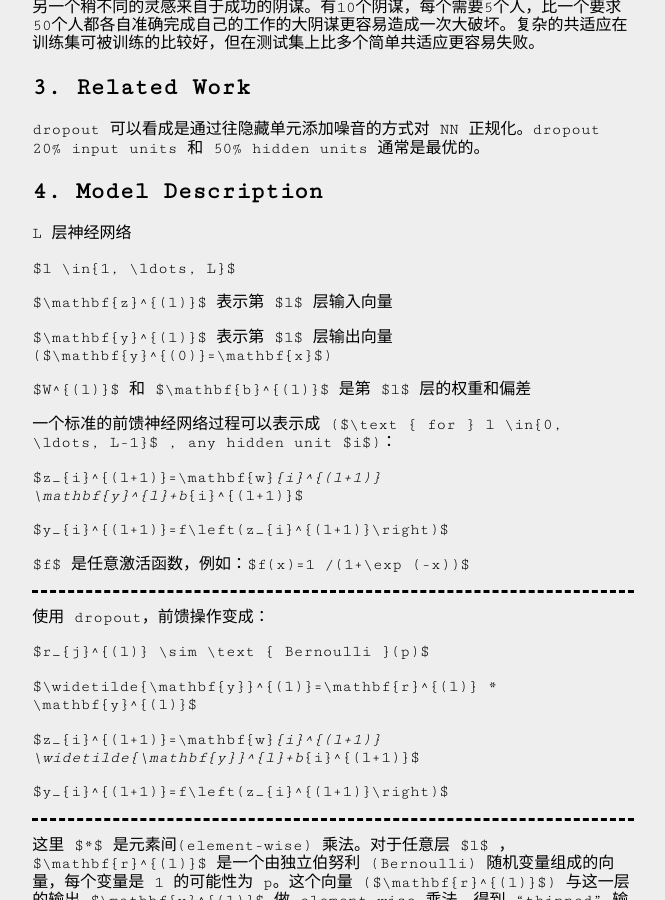
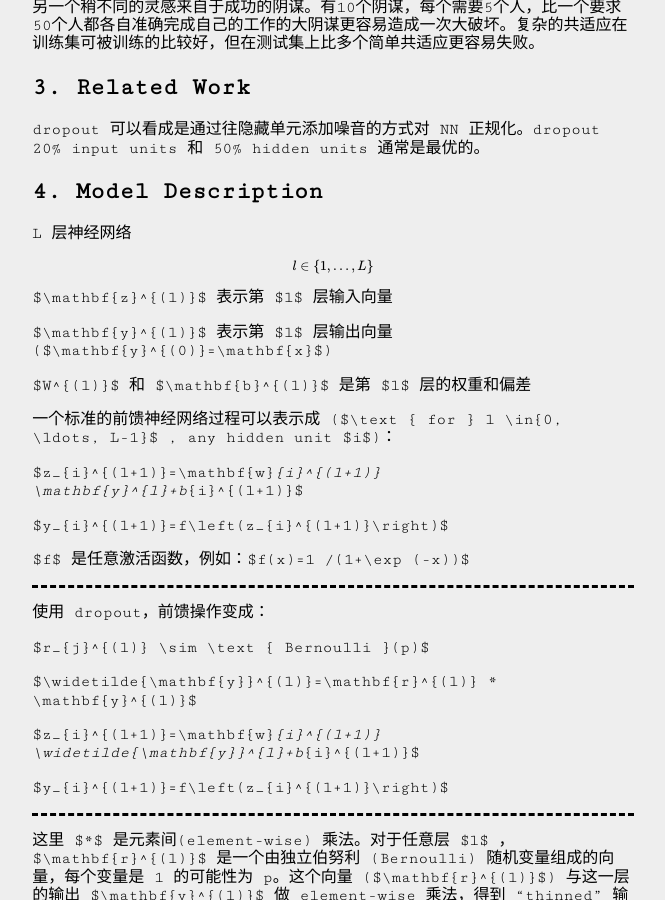
Before and after one commit to yuqisun/yuqisun.github.io, a Jekyll site: the page built from _posts/2019-11-03-dropout-paper.md, in a window 1280 px wide and 900 px high, scrolled down 1735 px. Shown: the whole window, without its empty margins (147-812 px from the left). Built offline with Jekyll 4.4.1, drawn with Linux system fonts in a browser that asks for light colours; formulas are drawn with MathJax 3.

Commit message:
add blog

```diff
--- a/_posts/2019-11-03-dropout-paper.md
+++ b/_posts/2019-11-03-dropout-paper.md
@@ -92,7 +92,7 @@ dropout 可以看成是通过往隐藏单元添加噪音的方式对 NN 正规
 
 L 层神经网络
 
-$l \in\{1, \ldots, L\}$
+$$l \in\{1, \ldots, L\}$$
 
 $\mathbf{z}^{(l)}$ 表示第 $l$ 层输入向量
 
```
